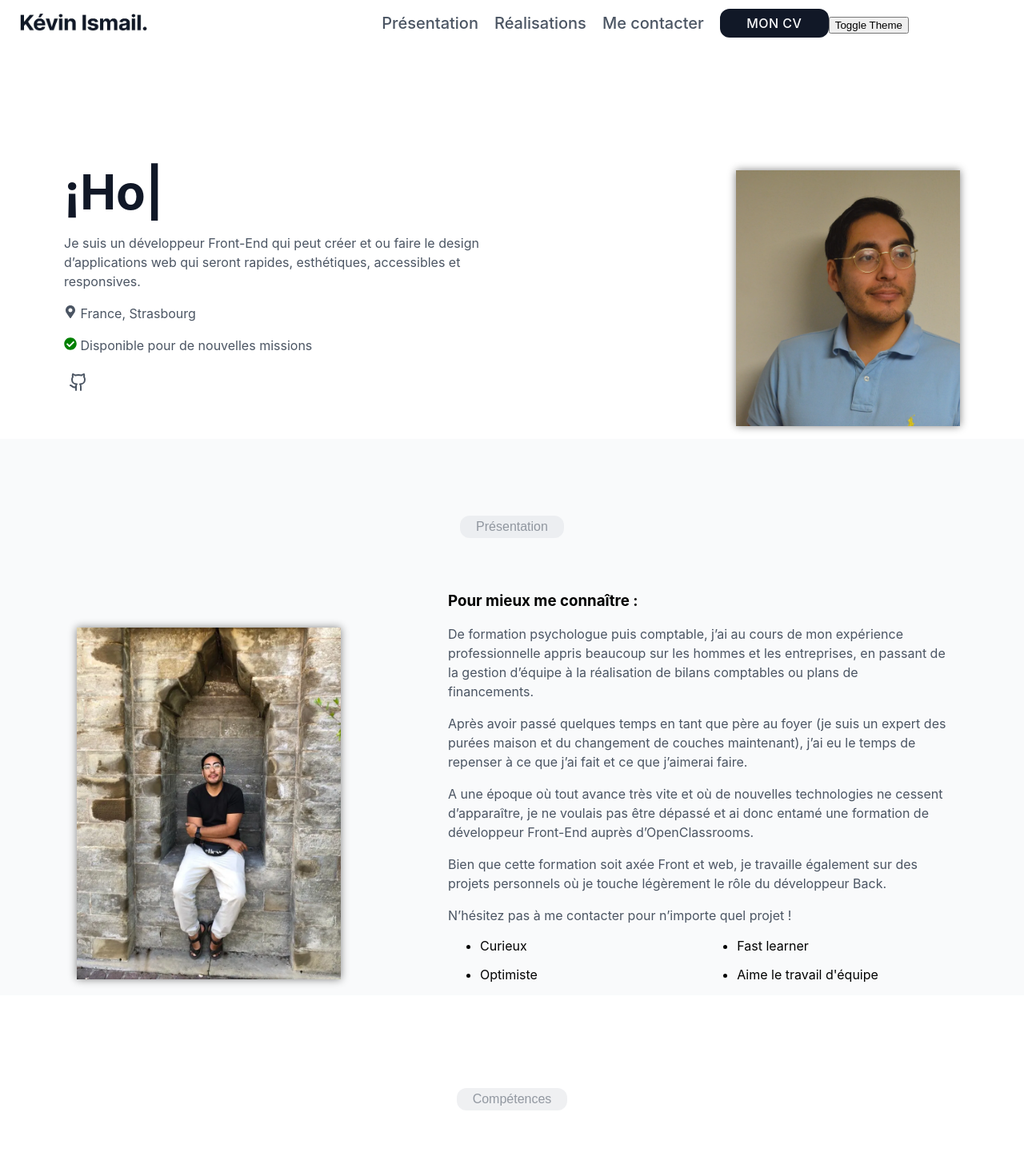
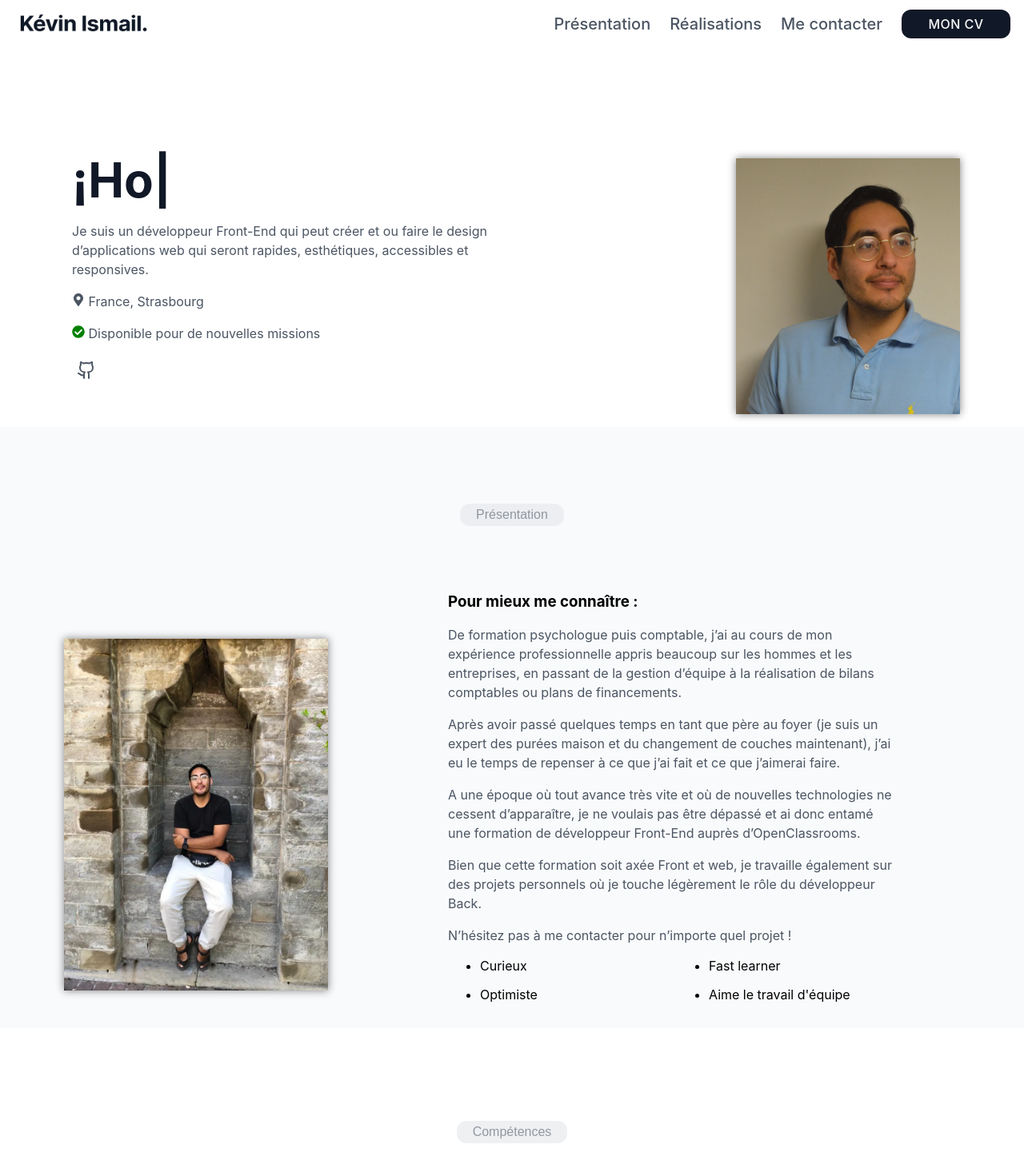
Before and after one commit to kevinismail/Portfolio, a React (Create React App) app: page / in a window 1280 px wide. Shown: the top 1456 px of the page at 80% size. Built offline with nearby package versions, Linux system fonts and the light colour scheme; some icons are missing.

Commit message:
fix hamburger qui n'avait pas la taille pleine écran + typo visible grace a z : 1000 +  hamburger se ferme quand >768px + suppression toggle + modification style navbar pour ne pas avoir de probleme de lignes et modifications de sections

```diff
--- a/src/components/header.js
+++ b/src/components/header.js
@@ -6,32 +6,31 @@ import cv from "../cvkevin.pdf";
 import { FaBars, FaTimes } from 'react-icons/fa';
 
 function Header() {
-  function toggleTheme() {
-    // Obtenez l'élément body
-    const body = document.querySelector('body');
 
-    // Basculez entre les thèmes
-    if (body.classList.contains('light')) {
-       body.classList.remove('light');
-       body.classList.add('dark');
-    } else {
-       body.classList.remove('dark');
-       body.classList.add('light');
-    }
-   }
- const [isOpen, setIsOpen] = useState(false);
+   const [isOpen, setIsOpen] = useState(false);
 
  const handleToggle = () => {
-     setIsOpen(!isOpen);
+   setIsOpen(!isOpen);
  };
 
  useEffect(() => {
- if (window.innerWidth > 768) {
-     setIsOpen(false);
- }
+
+   const handleResize = () => {
+     if (window.innerWidth >  768) {
+       setIsOpen(false);
+     }
+   };
+
+
+   window.addEventListener('resize', handleResize);
+
+
+   return () => {
+     window.removeEventListener('resize', handleResize);
+   };
  }, []);
  return (
- <header className="header sectionOne">
+ <header>
       <div className="container">
         <div className="header-content">
           <img src={logo} alt="Logo" className="logo"/>
@@ -57,7 +56,7 @@ function Header() {
           <Button className="cv-button" color="secondary"component="a" href={cv} download="mon-cv.pdf">
             Mon CV
           </Button>
-          <button onClick={toggleTheme}>Toggle Theme</button>
+
 
         </div>
       </div>
--- a/src/pages/homePage/projects.js
+++ b/src/pages/homePage/projects.js
@@ -1,7 +1,9 @@
 import React from 'react';
 import Button from 'components/button'
 import FirstProject from'../photo/nina.webp'
+import SecondProject from'../photo/ohmy.webp'
 import {ReactComponent as Linkone} from '../homePage/icones/link.svg'
+import ThirdProject from'../photo/77events.webp'
 
 
 function ProjectComponent() {
@@ -33,14 +35,13 @@ function ProjectComponent() {
     </div>
     <div className="projectContainer">
       <div className="imageContainer">
-        <img src={FirstProject} alt='Nina Carducci' className='firstimage'/>
+        <img src={SecondProject} alt='Ohmyfood' className='firstimage'/>
       </div>
       <div className="textContainer">
-        <p>Il s'agit d'un site internet pour une photographe, une des missions demandée était en autre un travail sur l'accessibilité, l'optimisation du
-          site internet et sur le SEO. </p>
+        <p> Pour ce travail, il fallait intégrer les maquettes du site Mobile et Desktop de manière responsive avec des animations  </p>
           <div className='buttonContainer'>
-          <Button><p>react</p></Button>
-          <Button><p>Lightouse</p></Button>
+          <Button><p>CSS</p></Button>
+          <Button><p>SASS</p></Button>
           <Button><p>Figma</p></Button>
           <Button><p>Github</p></Button>
           </div>
@@ -52,13 +53,12 @@ function ProjectComponent() {
     </div>
     <div className="projectContainer">
       <div className="imageContainer">
-        <img src={FirstProject} alt='Nina Carducci' className='firstimage'/>
+        <img src={ThirdProject} alt='77events' className='firstimage'/>
       </div>
       <div className="textContainer">
-        <p>Il s'agit d'un site internet pour une photographe, une des missions demandée était en autre un travail sur l'accessibilité, l'optimisation du
-          site internet et sur le SEO. </p>
+        <p>Dans ce projet, il s'agit de la création d'une app react et de la mise en place de tests pour une société d'événémentiel </p>
           <div className='buttonContainer'>
-          <Button><p>react</p></Button>
+          <Button><p>React</p></Button>
           <Button><p>Lightouse</p></Button>
           <Button><p>Figma</p></Button>
           <Button><p>Github</p></Button>
--- a/src/style/bienvenue.scss
+++ b/src/style/bienvenue.scss
@@ -9,7 +9,7 @@
     display: flex;
     align-items: center;
     justify-content: space-between;
-    width: calc(100vw - 160px); /* 100% de la largeur de la fenêtre de visualisation moins 160px de padding */
+
     padding: 1rem 5rem;
     a {
       line-height: 0;
--- a/src/style/header.scss
+++ b/src/style/header.scss
@@ -1,13 +1,13 @@
 
 
 .container {
-  width: calc(100vw - 160px); /* 100% de la largeur de la fenêtre de visualisation moins 160px de padding */
+
   height: 1.4375rem; /* 22px / 16px = 1.4375rem */
   display: flex;
   justify-content: space-between;
-  padding: 1rem 5rem; /* 16px / 16px = 1rem, 80px / 16px = 5rem */
-  padding-left: 1rem; /* Ajoute un padding gauche pour éviter que le logo ne déborde */
+  margin-right: 17px;
   margin-bottom: 96px;
+  margin-top: 17px;
  }
 
  .header-content {
@@ -22,12 +22,14 @@
  .logo {
   width: $logo-width;
   height: $logo-height;
+  padding-left: 1rem;
  }
 
  /* style Navigation */
  .link-group {
   display: flex;
   gap: 1rem; /* 16px / 16px = 1rem */
+
   margin-left: auto;
   color: black !important;
  }
@@ -36,7 +38,8 @@
 }
 
  .link {
-  margin-right: 20px;
+  margin-right: 1.5rem;
+
  }
 
   .button {
@@ -78,9 +81,10 @@
   top: 60px;
   left: 0;
   width: 100%;
-  height: calc(100vh - 77px);
+  height: 100%;
   flex-direction: column;
   text-align: center;
+  z-index: 1000;
 }
 
 nav ul {
--- a/src/style/presentation.scss
+++ b/src/style/presentation.scss
@@ -1,37 +1,28 @@
-.containerpres {
-    width: 100%;
-    height: auto;
-}
+
 
 .souscontainer {
     display: flex;
-    flex-wrap: wrap;
     justify-content: space-between;
     align-items: center;
-    padding: 0 1rem; // Ajoutez cette ligne
+    padding: 1rem 5rem;
 }
 
 .text-container {
     width: 50%;
     margin-right: 80px;
+    margin-left: 10px;
 
 }
 
-.image-container {
-
-
-}
 
 .image2 {
-
-        margin-left: 80px;
-        margin-top: 48px;
-        max-width: 100%;
-        object-fit: cover;
-        height: 440px;
-        box-shadow: 0 0 10px grey;
-
-}
+    display: block;
+    margin: auto;
+    margin-top: 46px;
+    object-fit: cover;
+    height: 440px;
+    box-shadow: 0 0 10px grey;
+   }
 
 .point-list {
     display: flex;
```
Also changed, not shown: src/pages/photo/77events.webp (added), src/pages/photo/ohmy.webp (added).
